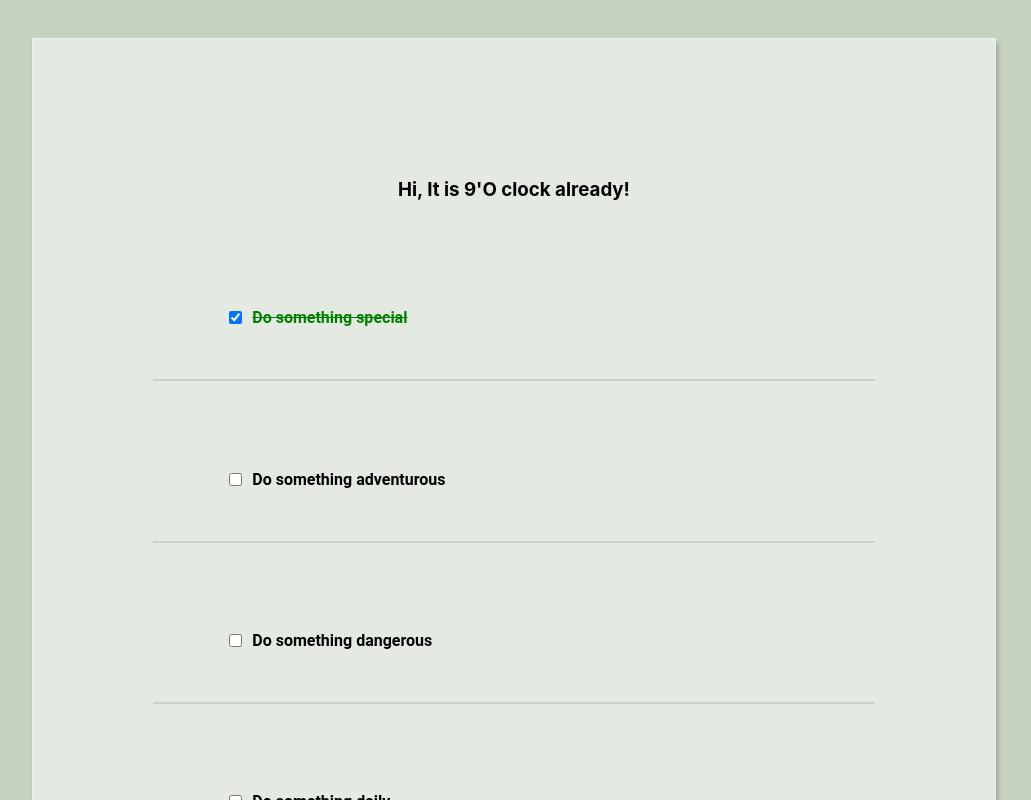
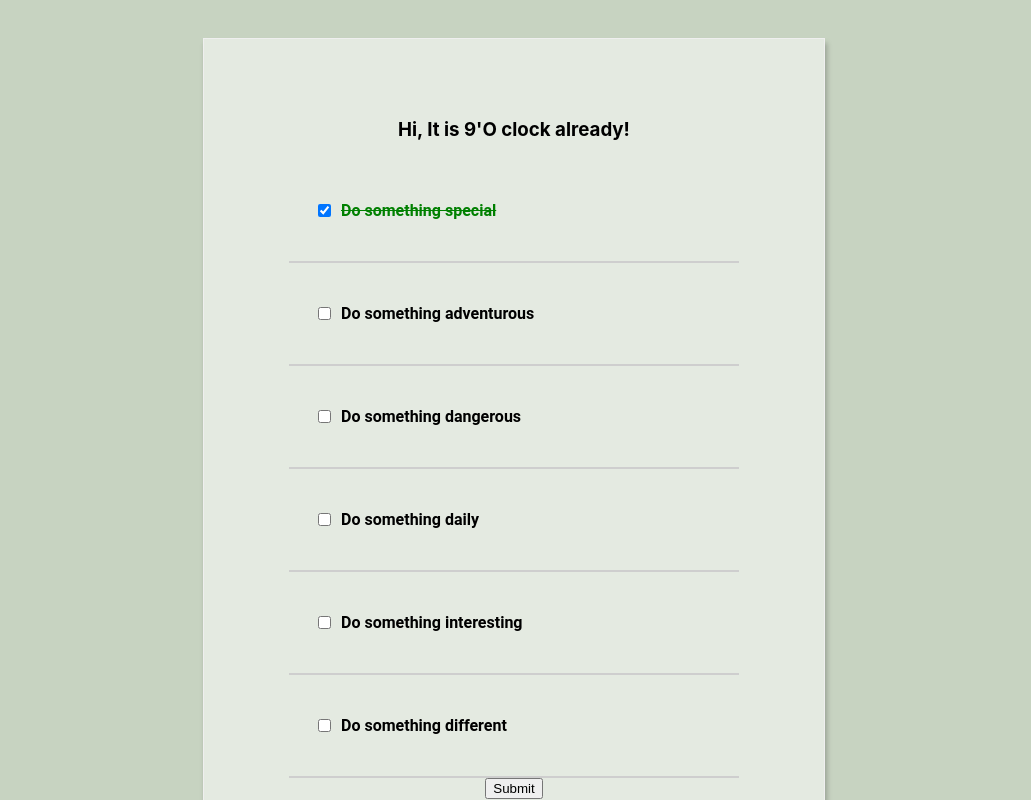
Before and after one commit to Akshay-cita/To-Do, a React (Create React App) app: page / in a window 1280 px wide. Shown: the top 800 px of the page, without its empty margins (126-1157 px from the left). Built offline with nearby package versions, Linux system fonts and the light colour scheme.

Commit message:
Style changes

```diff
--- a/src/index.css
+++ b/src/index.css
@@ -18,7 +18,7 @@ code {
 .todo-list {
     background-color: rgba(255, 255, 255, 0.521);
     margin: auto;
-    width: 60%;
+    width: 500px;
     display: flex;
     flex-direction: column;
     align-items: center;
@@ -26,14 +26,14 @@ code {
     box-shadow:
     /* The top layer shadow */
         2px 5px 5px rgba(10,10,10,0.25);
-    padding: 10%;
-    padding-top: 10%;
+    padding: 5%;
+    padding-top: 5%;
 }
 .todo-item {
     display: flex;
     justify-content: flex-start;
     align-items: center;
-    padding: 10% 10% 5%;
+    padding: 5% 5% 5%;
     width: 80%;
     font-weight:bold;
     border-bottom: 2px solid #cecece;
```
